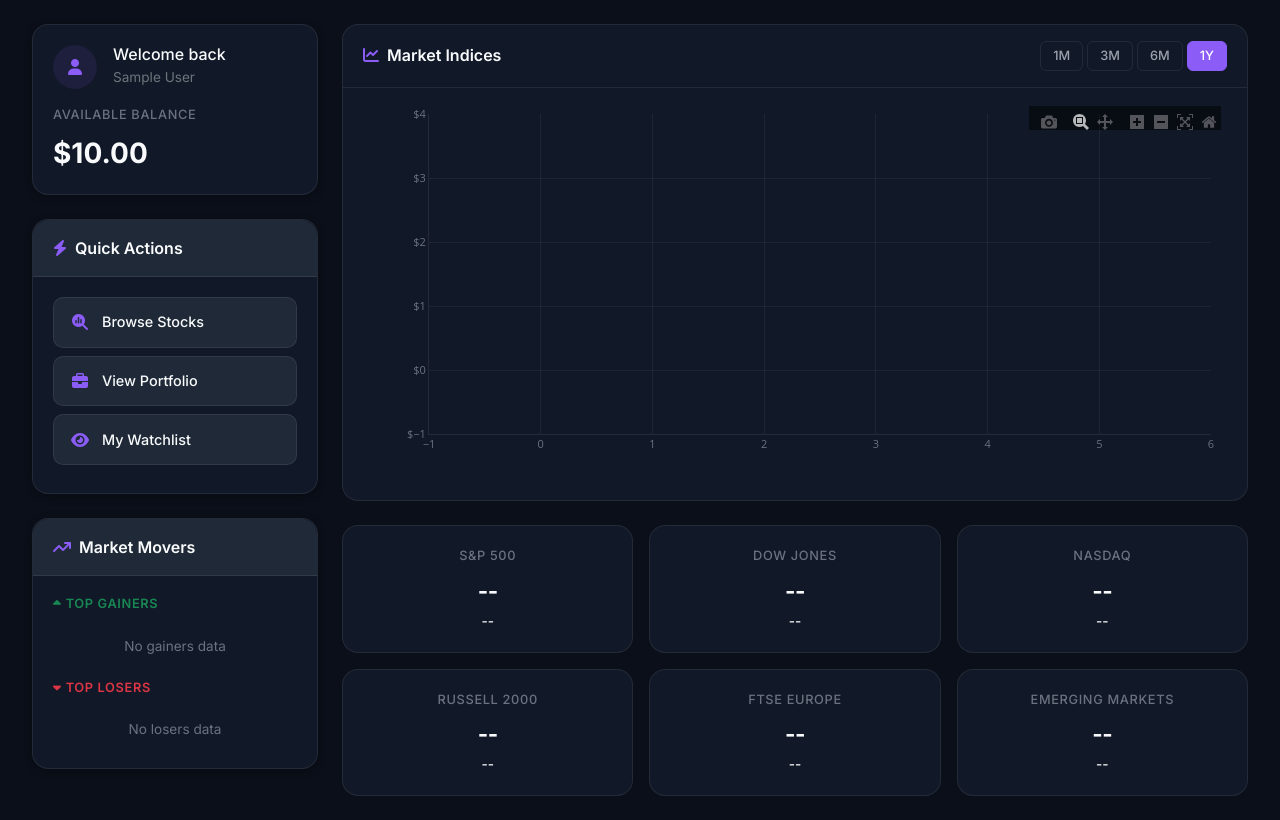
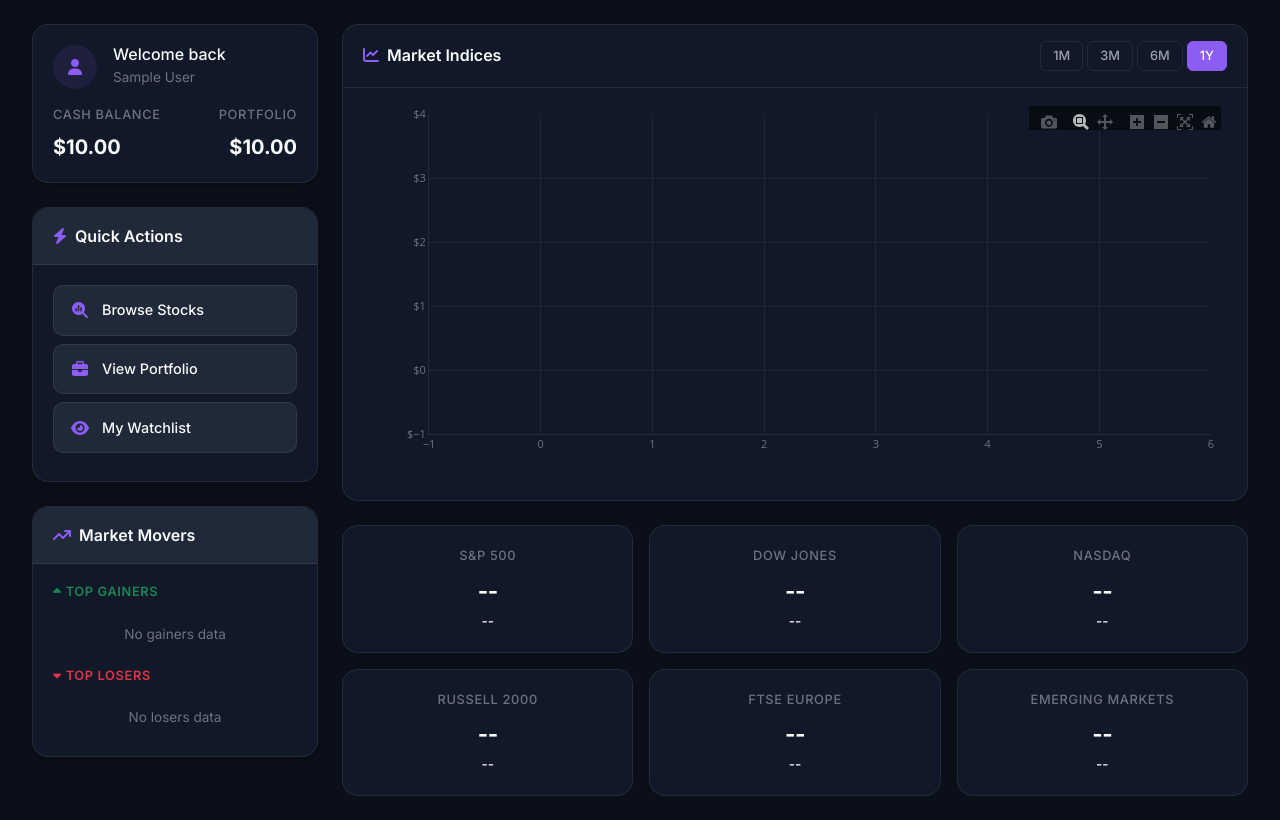
Before and after one commit to Portfolio-Simulation/PortfolioPlus, a Flask app: page /dashboard in a window 1280 px wide. Shown: the part 69-889 px from the top of the page. Run offline with Flask 3, Linux system fonts and the light colour scheme; the visitor is signed in with stand-in values (Sample User, id 1); a database or web service that is not in the repository returns one stand-in record (values such as "Sample title"); data that the repository does not hold is empty; some libraries are stand-ins or nearby versions.

Commit message:
Removed empty spaces to remove unnecessary horizontal scroll from top gainers/losers

```diff
--- a/templates/dashboard.html
+++ b/templates/dashboard.html
@@ -6,8 +6,7 @@
 {% block extra_head %}
 <style>
     .market-movers-list {
-        max-height: 200px;
-        overflow-y: auto;
+        overflow: hidden;
     }
     #marketChart {
         height: 380px;
@@ -47,9 +46,19 @@
                         <span class="text-secondary" style="font-size: 0.85rem;">{{ first_name }}</span>
                     </div>
                 </div>
-                <div class="stat-label">Available Balance</div>
-                <div class="balance-amount" style="font-size: 1.75rem; font-weight: 700; color: var(--text-primary);">
-                    ${{ "{:,.2f}".format(wallet_balance) }}
+                <div class="d-flex justify-content-between mt-1">
+                    <div>
+                        <div class="stat-label">Cash Balance</div>
+                        <div style="font-size: 1.25rem; font-weight: 700; color: var(--text-primary);">
+                            ${{ "{:,.2f}".format(wallet_balance) }}
+                        </div>
+                    </div>
+                    <div class="text-end">
+                        <div class="stat-label">Portfolio</div>
+                        <div style="font-size: 1.25rem; font-weight: 700; color: var(--text-primary);">
+                            ${{ "{:,.2f}".format(portfolio_value) }}
+                        </div>
+                    </div>
                 </div>
             </div>
         </div>
```
